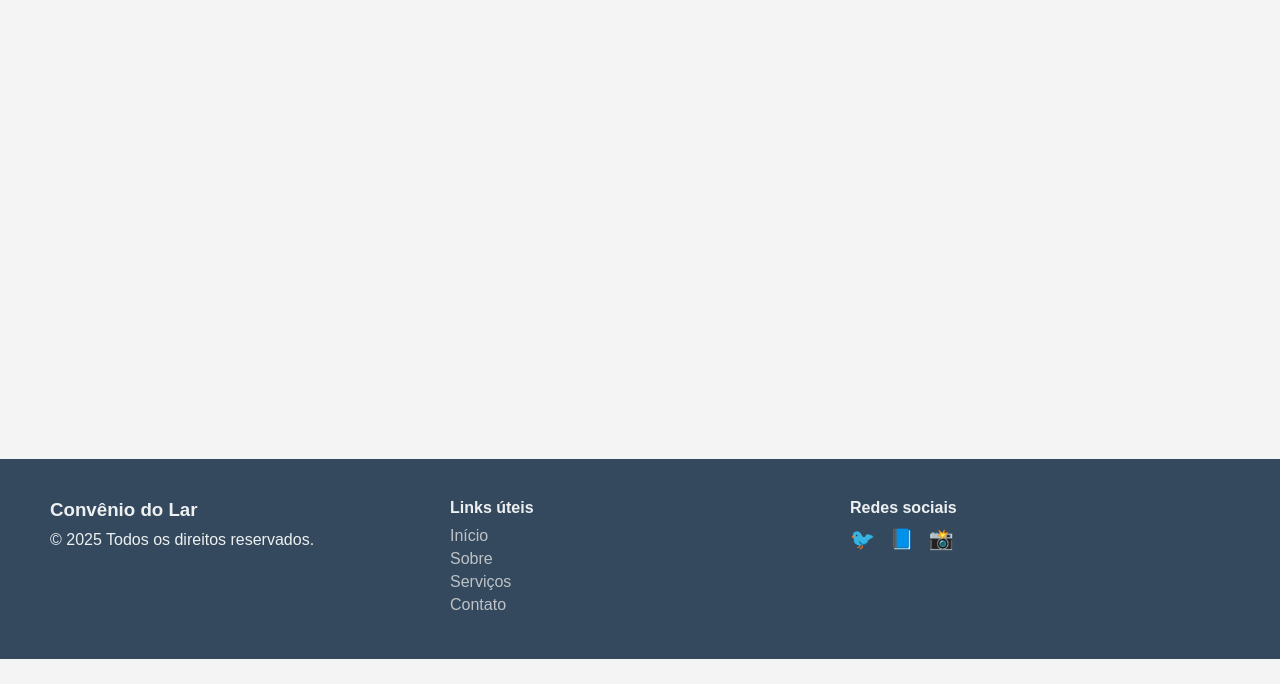
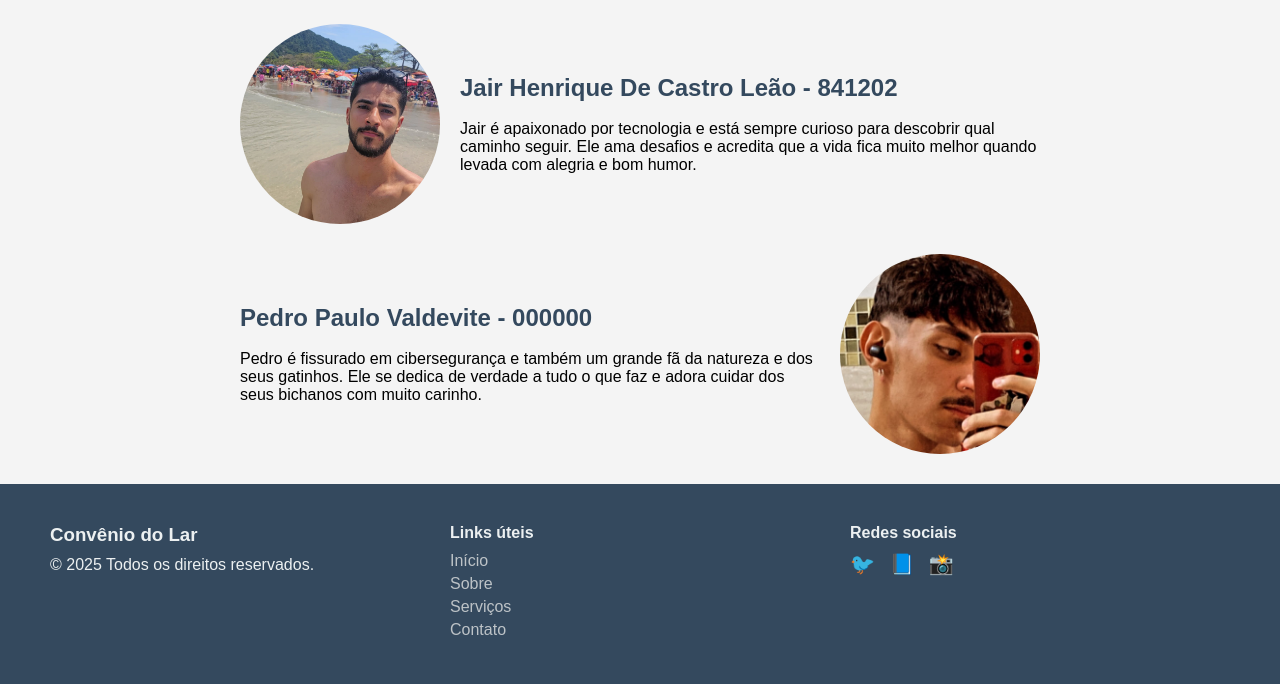
Before and after one commit to PedroValdevite/ProjetoDevWEB, a plain HTML site: page sobre.html in a window 1280 px wide. Shown: the part 141-825 px from the top of the page. Before the commit the page ends 800 px from the top, so only its background shows below. Drawn offline with Linux system fonts and the light colour scheme.

Commit message:
Altr sobre

```diff
--- a/sobre.html
+++ b/sobre.html
@@ -33,6 +33,35 @@
                 <li><a href="sobre.html">Sobre</a></li>
             </ul>
         </nav>
+        <br></br>
+
+        <div style="display: flex; align-items: center; margin-bottom: 30px; max-width: 800px; margin-left: auto; margin-right: auto;">
+
+            <div style="width: 200px; height: 200px; flex-shrink: 0;">
+                <img src="Imagens/jair.jpeg" style="width: 100%; height: 100%; object-fit: cover; border-radius: 50%;">
+            </div>
+
+            <div style="margin-left: 20px;">
+                <h2 style="color: #34495e;">Jair Henrique De Castro Leão - 841202</h2>
+                <br>
+                <p>Jair é apaixonado por tecnologia e está sempre curioso para descobrir qual caminho seguir. Ele ama desafios e acredita que a vida fica muito melhor quando levada com alegria e bom humor.</p>
+            </div>
+
+        </div>
+
+        <div style="display: flex; align-items: center; margin-bottom: 30px; max-width: 800px; margin-left: auto; margin-right: auto;">
+
+            <div style="margin-right: 20px;">
+                <h2 style="color: #34495e;">Pedro Paulo Valdevite - 000000</h2>
+                <br>
+                <p>Pedro é fissurado em cibersegurança e também um grande fã da natureza e dos seus gatinhos. Ele se dedica de verdade a tudo o que faz e adora cuidar dos seus bichanos com muito carinho.</p>
+            </div>
+
+            <div style="width: 200px; height: 200px; flex-shrink: 0;">
+                <img src="Imagens/pedro.jpg" style="width: 100%; height: 100%; object-fit: cover; border-radius: 50%;">
+            </div>
+
+        </div>
 
     </header>
 
```
Also changed, not shown: Imagens/jair.jpeg (added), Imagens/pedro.jpg (added), anotações.txt.
